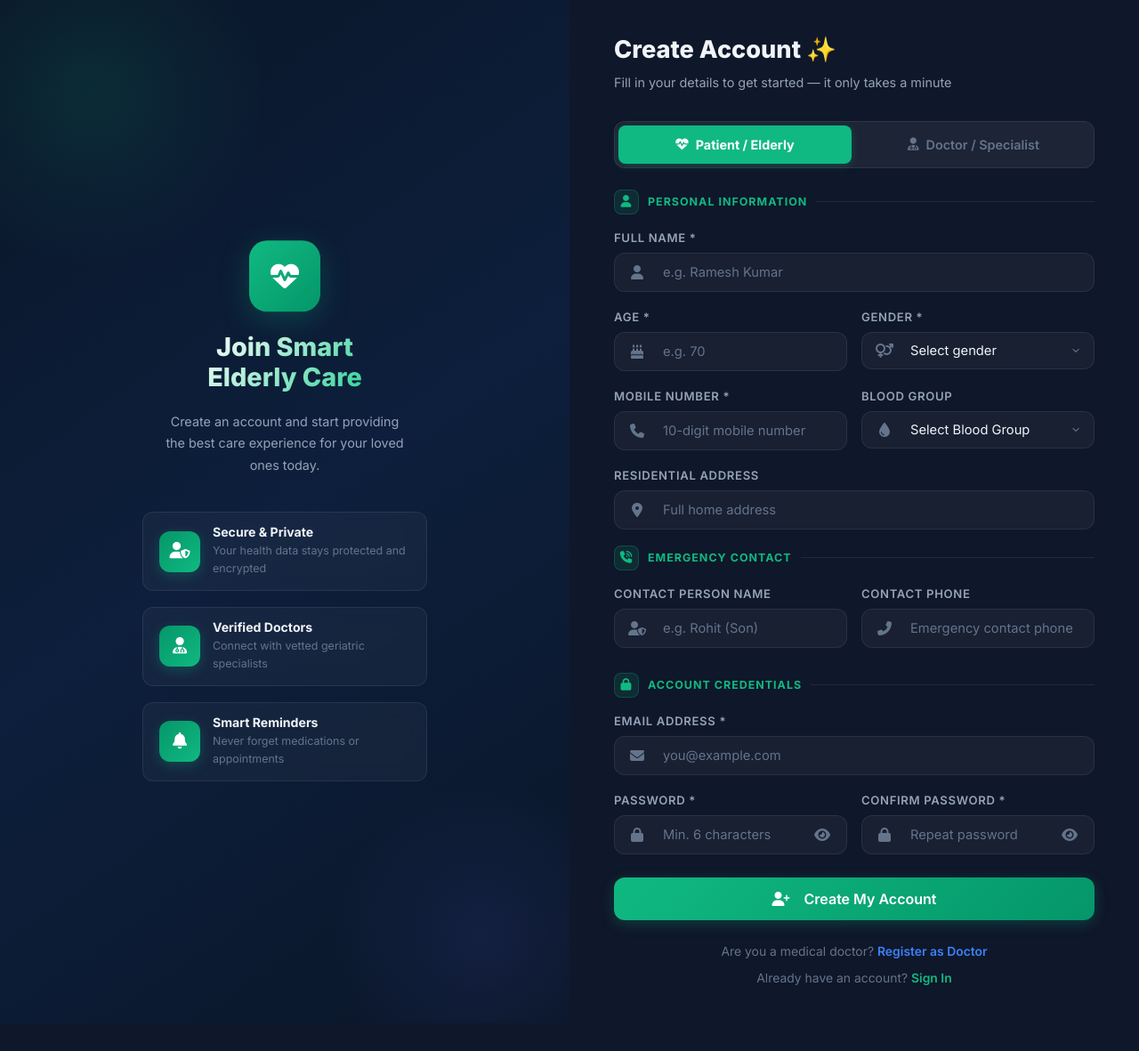
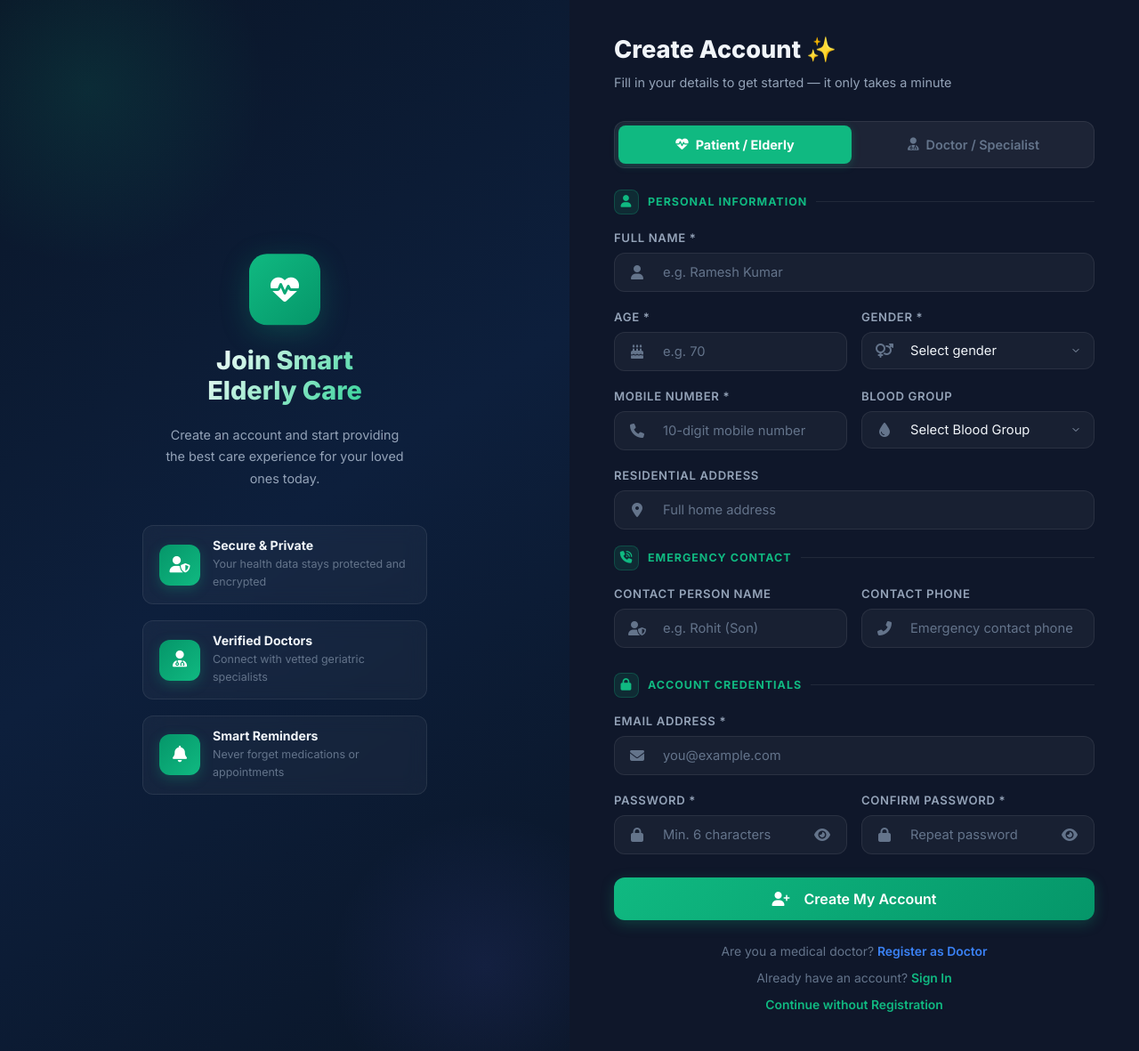
Before and after one commit to anuganapathy88-sketch/Elderly-Care, a Django app: page /register/ in a window 1280 px wide. Shown: the whole page at 89% size. Before the commit the page ends 1133 px from the top, so only its background shows below. Run offline with Django 5.2, Linux system fonts and the light colour scheme.

Commit message:
Register page has been updated

```diff
--- a/users/templates/user/register.html
+++ b/users/templates/user/register.html
@@ -255,6 +255,10 @@
         <div class="auth-footer mt-4" style="display:flex; flex-direction:column; gap:8px; text-align:center;">
           <div>Are you a medical doctor? <a href="{% url 'register_doctor' %}?switch=1" style="color:var(--info); font-weight:600;">Register as Doctor</a></div>
           <div>Already have an account? <a href="{% url 'login' %}">Sign In</a></div>
+
+          <div>
+            <a href="">Continue without Registration</a>
+          </div>
         </div>
       </div>
     </div>
```
